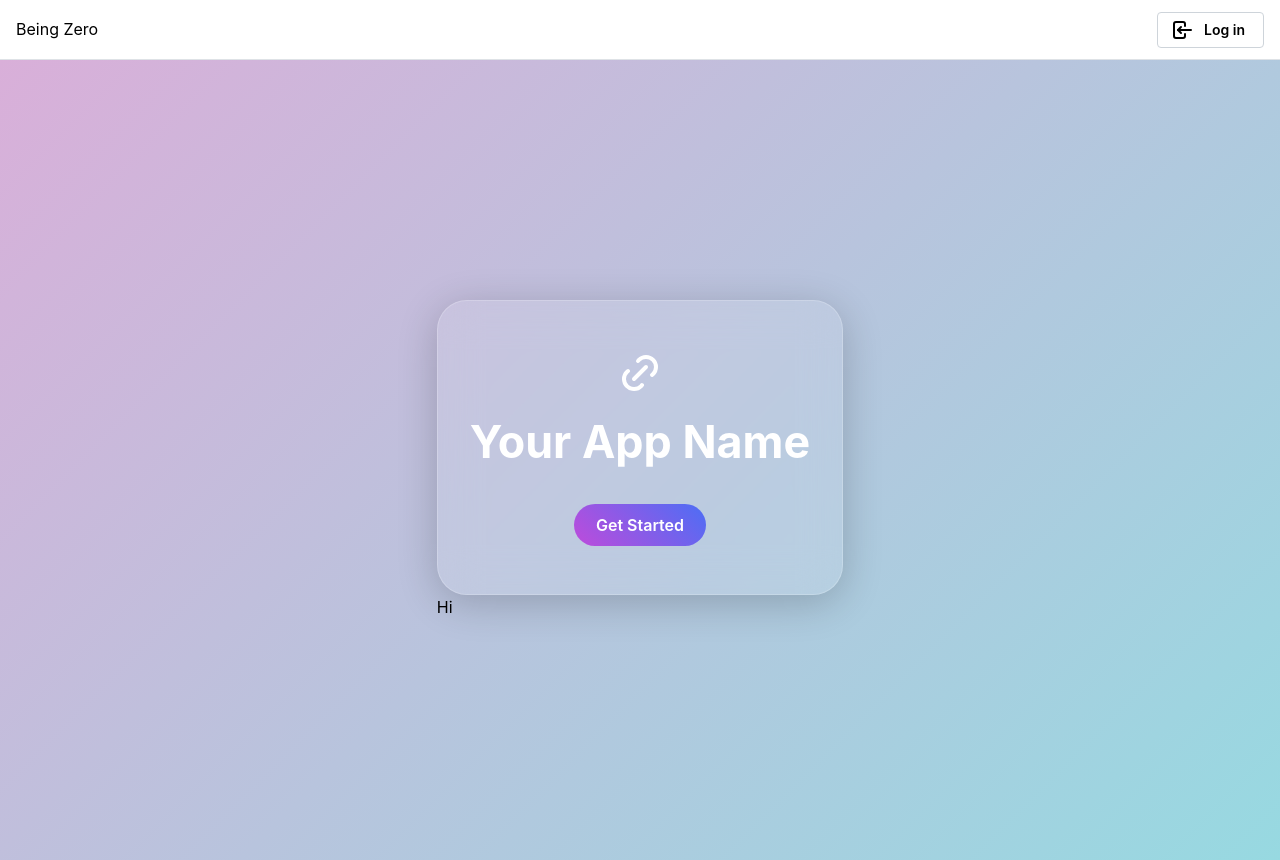
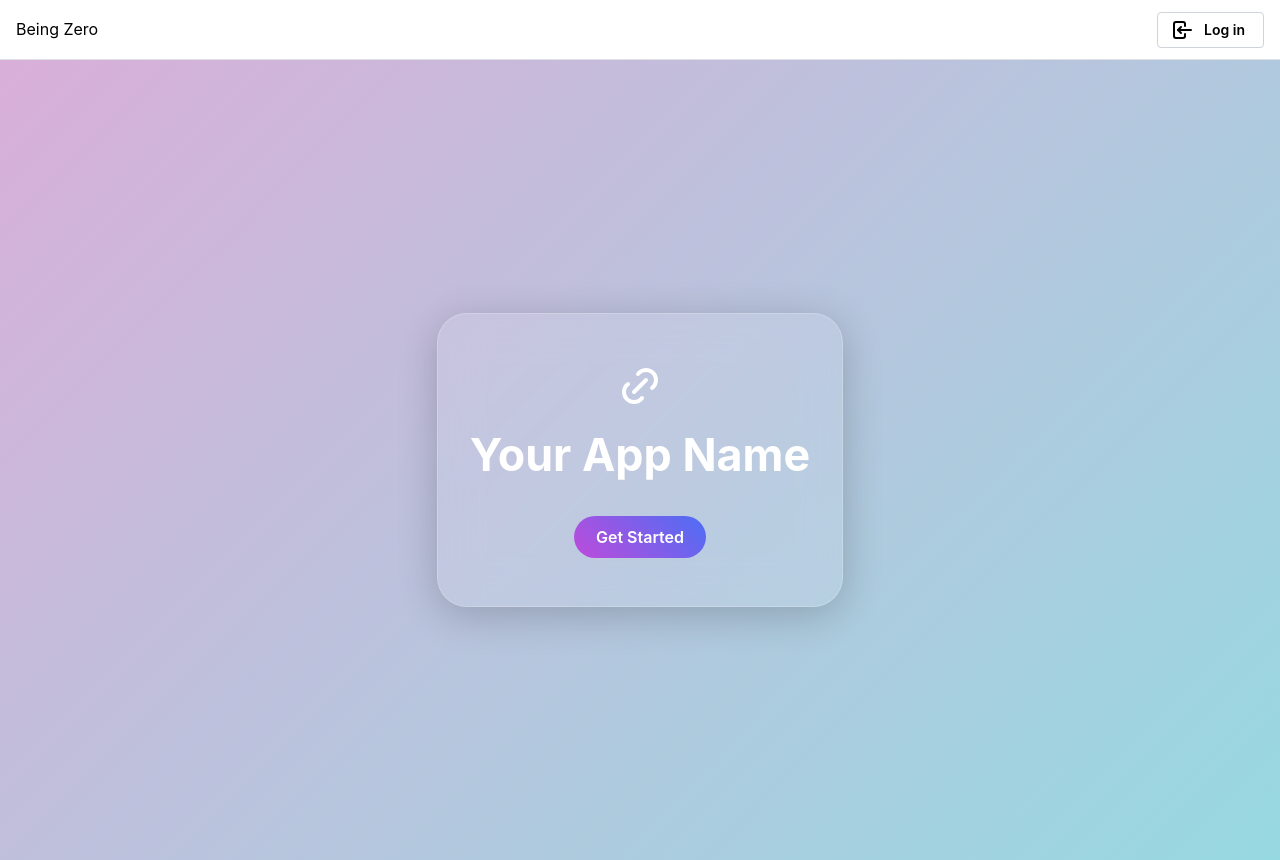
Before and after one commit to GowthamAvula/url-sortner-gowtham, a React (Vite) app in the folder frontend/: page / in a window 1280 px wide. Built offline with nearby package versions, Linux system fonts and the light colour scheme.

Commit message:
reverted back

```diff
--- a/frontend/src/Pages/Home/Home.jsx
+++ b/frontend/src/Pages/Home/Home.jsx
@@ -81,7 +81,6 @@ fw={700}
             Get Started
           </Button>
         </div>
-        <p>Hi </p>
       </Container>
     </div>
   );
```
